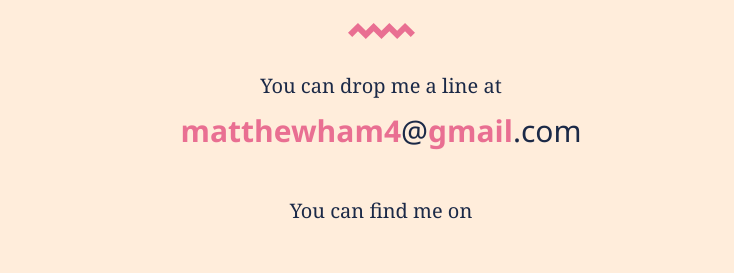
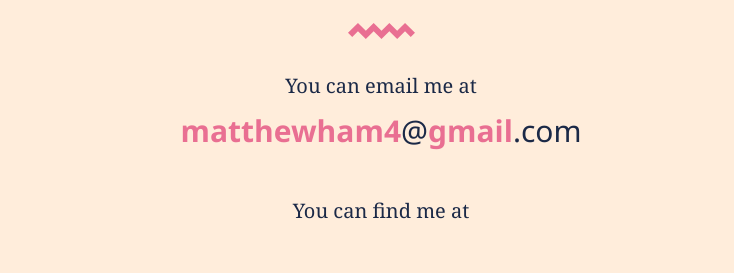
Before and after one commit to Norham-ca/matt.norham.ca, a plain HTML site: page index.html in a window 1280 px wide. Shown: the part 1147-1420 px from the top of the page, without its empty margins (259-993 px from the left). Drawn offline with Linux system fonts and the light colour scheme; animation ran at ten frames a second.

```diff
--- a/index.html
+++ b/index.html
@@ -28,8 +28,8 @@
                 <footer>
                     <h2 id="contact">Contact</h2>
                     <div class="u">
-                        <div class="Contact-q">You can drop me a line at</div><a class="Email y"><strong>matthewham4</strong> at <strong>gmail</strong> dot com</a>
-                        <div class="Contact-q">You can find me on</div>
+                        <div class="Contact-q">You can email me at</div><a class="Email y"><strong>matthewham4</strong> at <strong>gmail</strong> dot com</a>
+                        <div class="Contact-q">You can find me at</div>
                         <div class="Social">
                             <br/><a class="y r" href="http://github.com/matthewninja"><strong>github</strong>.com/<strong>matthewninja</strong></a>
                             <br/><a class="y r" href="http://linkedin.com/in/matthewninja"><strong>linkedin</strong>.com/in/<strong>matthewninja</strong></a></div>
```
Also changed, not shown: img/elastic.png (deleted), img/elastic@2x.png (deleted), img/garden.png (deleted), img/haze.jpg (deleted), img/haze@2x.jpg (deleted), img/map.png (deleted), img/map@2x.png (deleted), img/rain.jpg (deleted), img/rain@2x.jpg (deleted).
